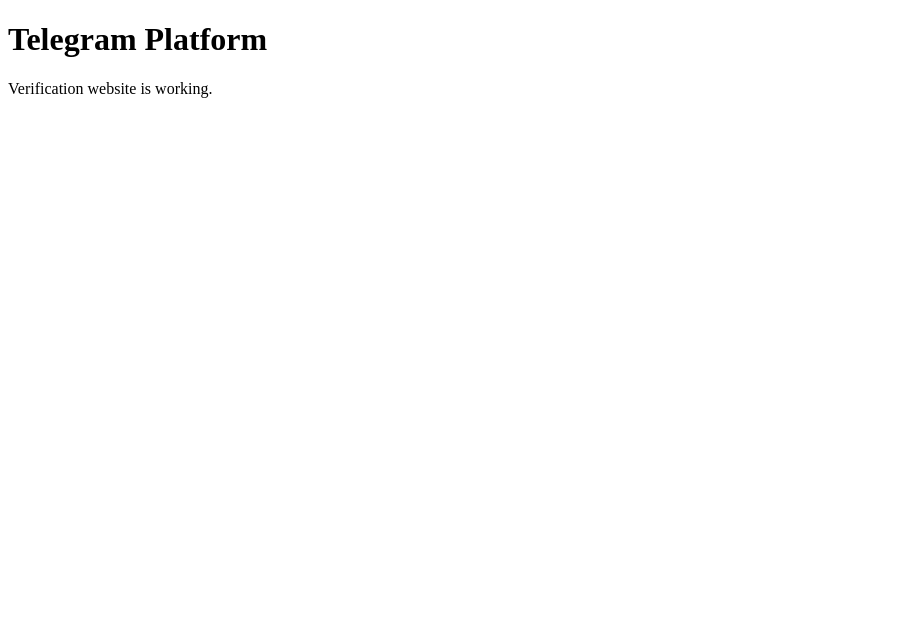
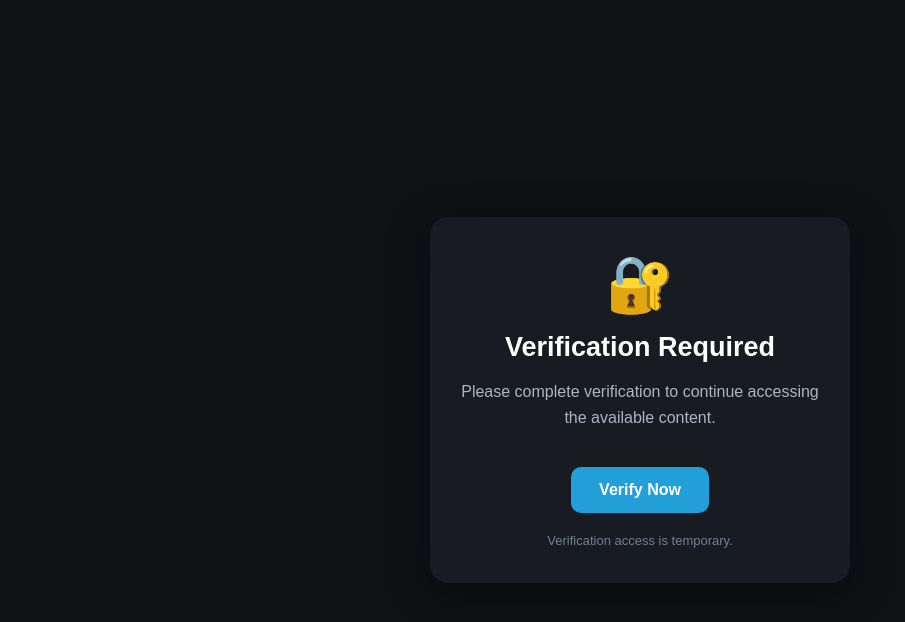
Before and after one commit to amanrajyadav098-stack/telegram-platform, a plain HTML site: page website/index.html in a window 1280 px wide. Shown: the whole page, without its empty margins (0-905 px from the left). Drawn offline with Linux system fonts and the light colour scheme.

Commit message:
Add verification page

```diff
--- a/website/index.html
+++ b/website/index.html
@@ -3,12 +3,104 @@
 <head>
     <meta charset="UTF-8">
     <meta name="viewport" content="width=device-width, initial-scale=1.0">
-    <title>Telegram Platform</title>
+
+    <title>Telegram Platform - Verification</title>
+
+    <style>
+        * {
+            box-sizing: border-box;
+        }
+
+        body {
+            margin: 0;
+            min-height: 100vh;
+            display: flex;
+            align-items: center;
+            justify-content: center;
+            font-family: Arial, sans-serif;
+            background: #0f1115;
+            color: white;
+        }
+
+        .card {
+            width: 90%;
+            max-width: 420px;
+            padding: 35px 25px;
+            text-align: center;
+            background: #181b22;
+            border-radius: 18px;
+            box-shadow: 0 10px 40px rgba(0,0,0,0.4);
+        }
+
+        .icon {
+            font-size: 55px;
+            margin-bottom: 15px;
+        }
+
+        h1 {
+            margin: 0 0 12px;
+            font-size: 27px;
+        }
+
+        p {
+            color: #aeb4c0;
+            line-height: 1.6;
+        }
+
+        .verify-btn {
+            display: inline-block;
+            margin-top: 20px;
+            padding: 14px 28px;
+            border-radius: 10px;
+            background: #229ed9;
+            color: white;
+            text-decoration: none;
+            font-weight: bold;
+            cursor: pointer;
+            border: none;
+            font-size: 16px;
+        }
+
+        .verify-btn:hover {
+            opacity: 0.9;
+        }
+
+        .note {
+            margin-top: 20px;
+            font-size: 13px;
+            color: #777f8d;
+        }
+    </style>
 </head>
+
 <body>
 
-    <h1>Telegram Platform</h1>
-    <p>Verification website is working.</p>
+    <div class="card">
+
+        <div class="icon">🔐</div>
+
+        <h1>Verification Required</h1>
+
+        <p>
+            Please complete verification to continue
+            accessing the available content.
+        </p>
+
+        <button class="verify-btn" onclick="startVerification()">
+            Verify Now
+        </button>
+
+        <div class="note">
+            Verification access is temporary.
+        </div>
+
+    </div>
+
+    <script>
+        function startVerification() {
+            alert("Verification step started.");
+        }
+    </script>
 
 </body>
 </html>
```
